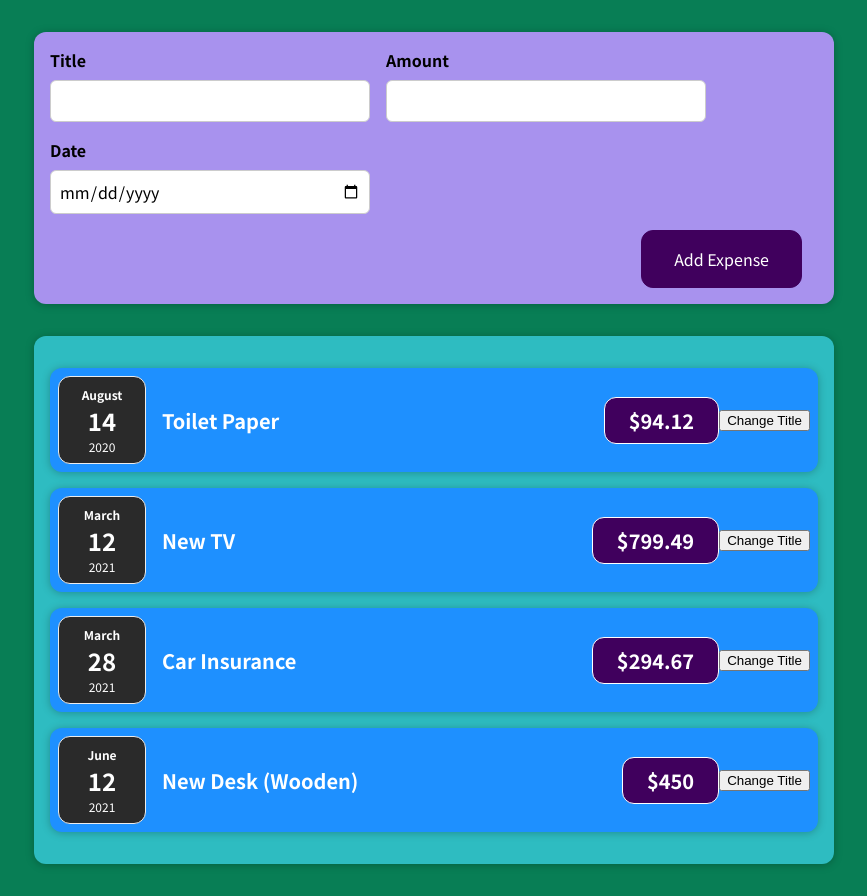
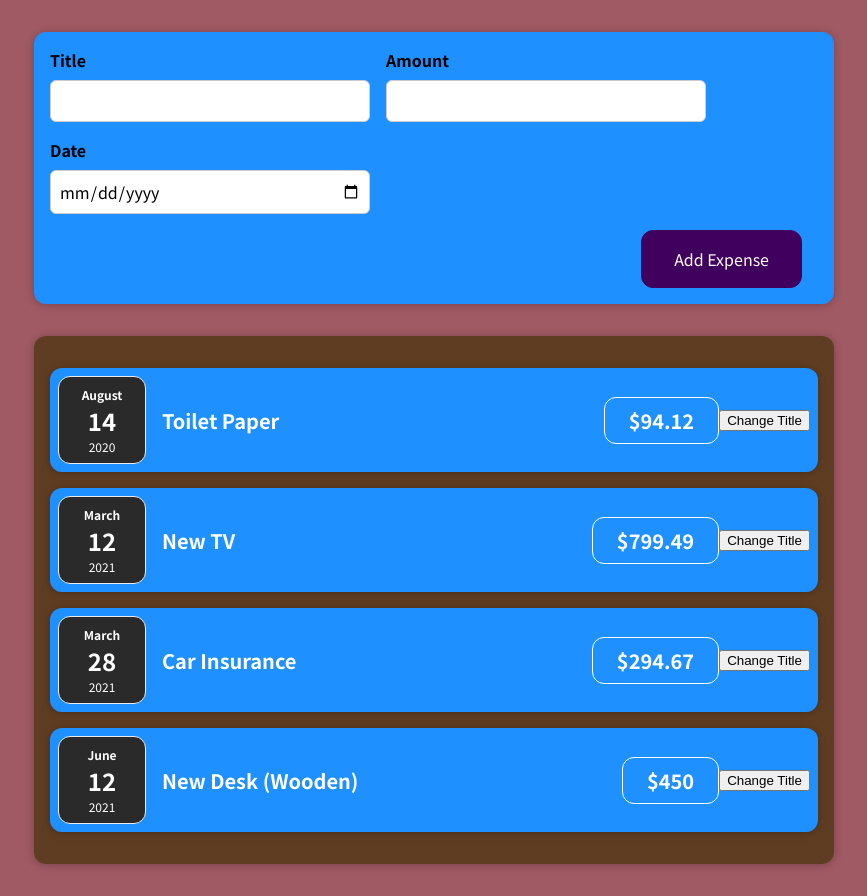
Before and after one commit to Tetre101/Expense-tracker, a React (Create React App) app: page / in a window 1280 px wide. Shown: the whole page, without its empty margins (206-1073 px from the left). Built offline with nearby package versions, Linux system fonts and the light colour scheme.

Commit message:
UI fixes

```diff
--- a/src/components/Expenses/ExpenseItem.css
+++ b/src/components/Expenses/ExpenseItem.css
@@ -29,7 +29,7 @@
   font-size: 1rem;
   font-weight: bold;
   color: white;
-  background-color: #40005d;
+  background-color: dodgerblue;
   border: 1px solid white;
   padding: 0.5rem;
   border-radius: 12px;
--- a/src/components/Expenses/Expenses.css
+++ b/src/components/Expenses/Expenses.css
@@ -1,6 +1,6 @@
 .expenses {
   padding: 1rem;
-  background-color: rgb(46, 188, 193);
+  background-color: rgba(81, 56, 20, 0.821);
   margin: 2rem auto;
   width: 50rem;
   max-width: 95%;
--- a/src/components/NewExpenses/NewExpense.css
+++ b/src/components/NewExpenses/NewExpense.css
@@ -1,5 +1,5 @@
 .new-expense {
-  background-color: #a892ee;
+  background-color: dodgerblue;
   padding: 1rem;
   margin: 2rem auto;
   width: 50rem;
--- a/src/index.css
+++ b/src/index.css
@@ -10,5 +10,5 @@ html {
 
 body {
   margin: 0;
-  background-color: #087e55;
+  background-color: #700515a8;
 }
```
